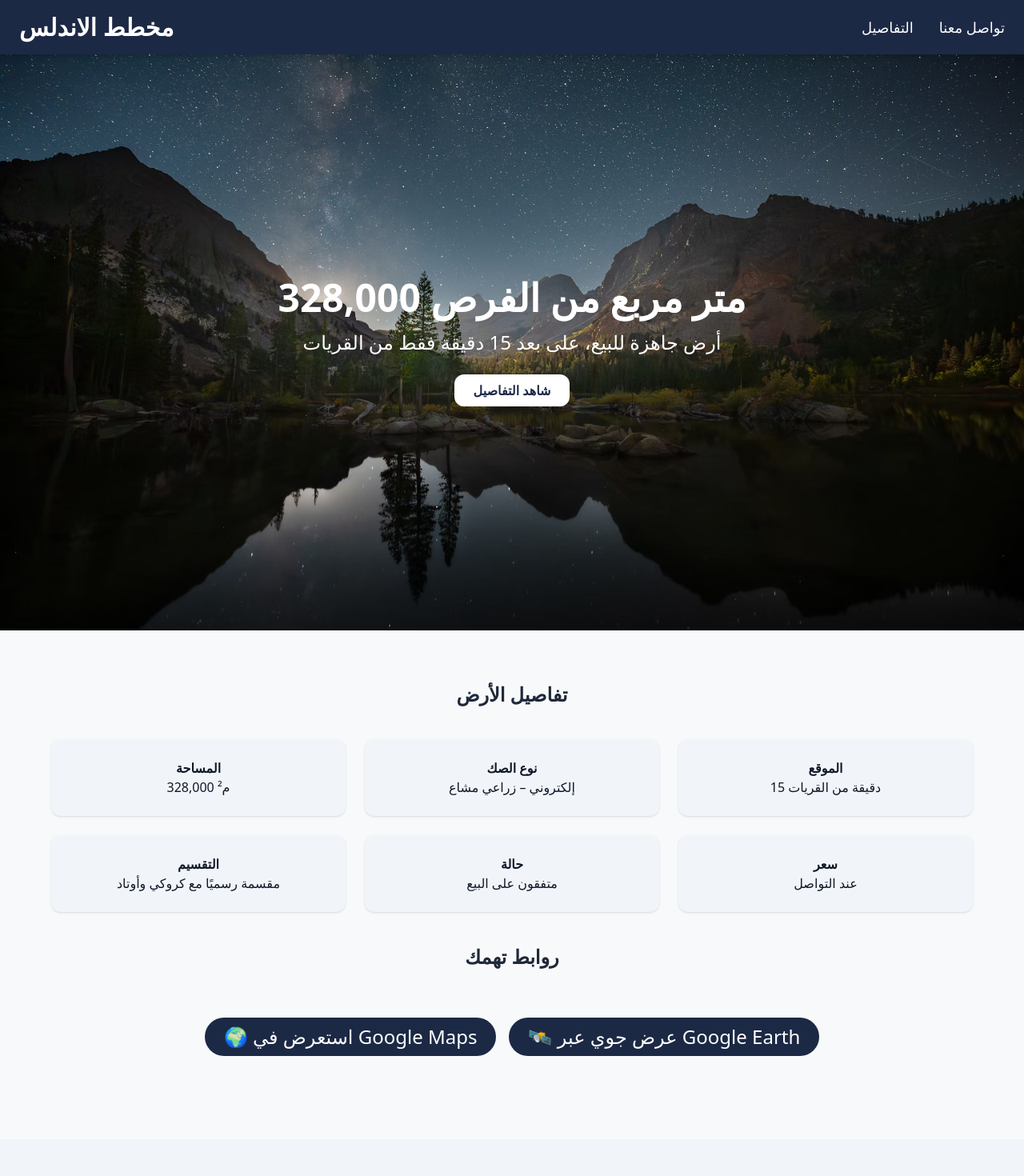
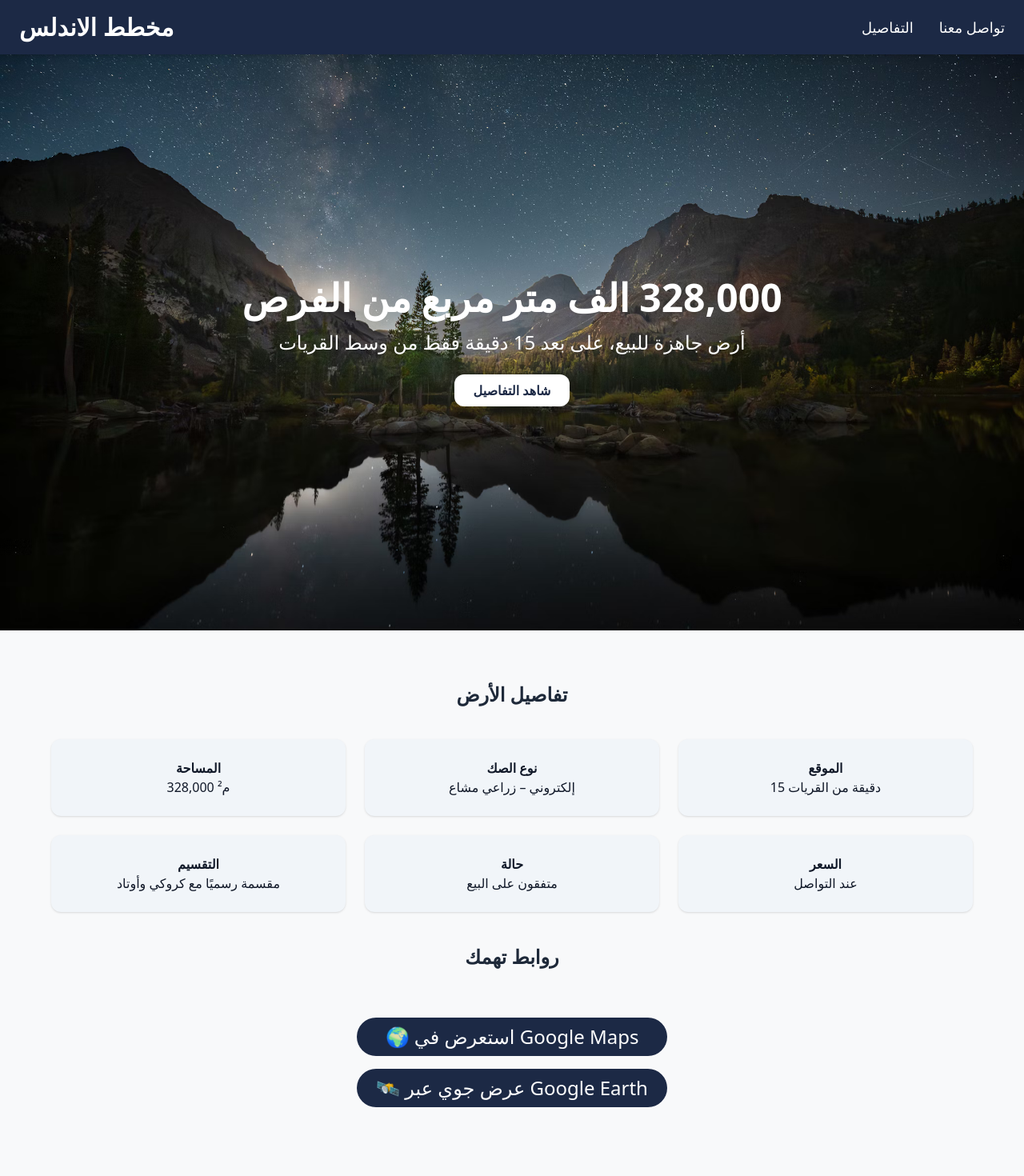
Before and after one commit to MontherALS/hamidiyah-land-sale, a React (Vite) app: page / in a window 1280 px wide. Shown: the top 1470 px of the page at 80% size. Built offline with nearby package versions, Linux system fonts and the light colour scheme.

Commit message:
edit hero section text, and adding favicon

```diff
--- a/index.html
+++ b/index.html
@@ -2,6 +2,7 @@
 <html lang="en">
   <head>
     <meta charset="UTF-8" />
+    <link rel="icon" type="image/png" href="/favicon.png" />
 
     <meta name="viewport" content="width=device-width, initial-scale=1.0" />
     <title>qurayatt-land</title>
--- a/src/App.jsx
+++ b/src/App.jsx
@@ -39,10 +39,10 @@ function App() {
         style={{ backgroundImage: "url('/11.png')" }}
       >
         <h2 className="text-3xl sm:text-5xl font-bold mb-4">
-          328,000 متر مربع من الفرص
+          الف متر مربع من الفرص <span dir="ltr">328,000</span>
         </h2>
         <p className="text-lg sm:text-2xl mb-6">
-          أرض جاهزة للبيع، على بعد 15 دقيقة فقط من القريات
+          أرض جاهزة للبيع، على بعد 15 دقيقة فقط من وسط القريات
         </p>
         <a
           href="#details"
@@ -77,7 +77,7 @@ function App() {
             <p>متفقون على البيع</p>
           </div>
           <div className={cardStyle}>
-            <h4 className="font-semibold">سعر </h4>
+            <h4 className="font-semibold">السعر </h4>
             <p>عند التواصل</p>
           </div>
         </div>
@@ -85,11 +85,11 @@ function App() {
         <div className="flex flex-col gap-5 justify-center items-center text-xl sm:text-2xl font-bold text-center my-10">
           <h1 className="mb-10">روابط تهمك</h1>
 
-          <div className="flex gap-4 justify-center">
+          <div className="flex flex-col gap-4 justify-center">
             <button
               onClick={handleClick}
               name="googleMaps"
-              className="px-6 py-2 bg-[#1c2945] font-light text-white rounded-full hover:bg-[#98b1e1] hover:scale-105 duration-300"
+              className="px-6 py-2  bg-[#1c2945] font-light text-white rounded-full hover:bg-[#98b1e1] hover:scale-105 duration-300"
             >
               🌍 استعرض في Google Maps
             </button>
```
Also changed, not shown: public/favicon.png (added).
